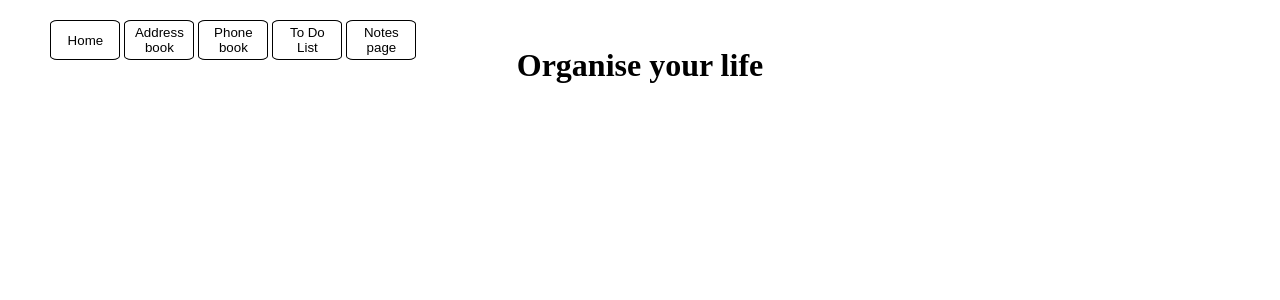
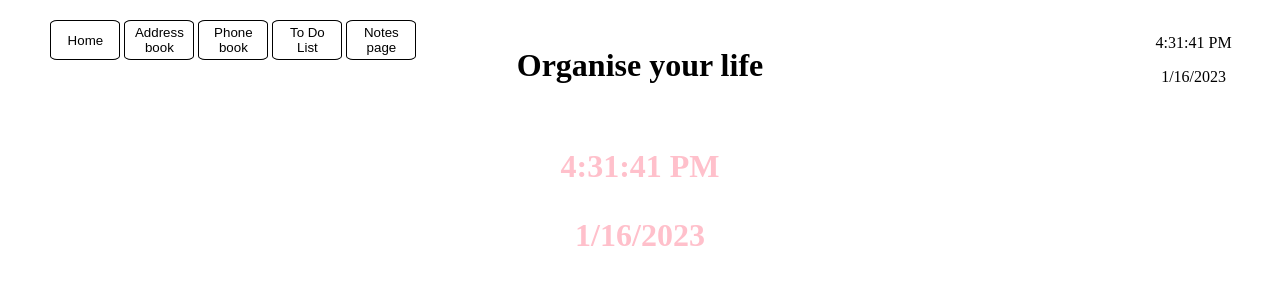
Before and after one commit to katrinalea/organiser, a React (Create React App) app: page / in a window 1280 px wide. Shown: the top 300 px of the page. Built offline with nearby package versions, Linux system fonts and the light colour scheme; no server answers; the HTML template or start-up script is replaced by a standard one.

Commit message:
add time

```diff
--- a/package.json
+++ b/package.json
@@ -8,6 +8,7 @@
     "react": "^18.2.0",
     "react-dom": "^18.2.0",
     "react-scripts": "5.0.1",
+    "react-xml-parser": "^1.1.8",
     "typescript": "^4.9.4"
   },
   "scripts": {
--- a/src/app.css
+++ b/src/app.css
@@ -41,3 +41,17 @@ button:active {
 body {
   text-align: center;
 }
+
+.navbar-datetime {
+  position: absolute;
+  right: 3%;
+  padding: 10px;
+}
+
+.dateTime {
+  font-size: xx-large;
+  color: pink;
+  font-weight: bolder;
+  padding: 10px;
+  font-style: bold;
+}
--- /dev/null
+++ b/src/components/date-time.tsx
@@ -0,0 +1,21 @@
+import React from "react";
+import { useState, useEffect } from "react";
+
+export const DateTime = (): JSX.Element => {
+  const [date, setDate] = useState(new Date());
+
+  useEffect(() => {
+    const timer = setInterval(() => setDate(new Date()), 1000); // date time sets at an interval every 1000ms (1s), clean up resets the process prevents memory leaks
+
+    return function cleanup() {
+      clearInterval(timer);
+    };
+  });
+
+  return (
+    <div>
+      <p>{date.toLocaleTimeString()}</p>
+      <p>{date.toLocaleDateString()}</p>
+    </div>
+  );
+};
--- a/src/pages/NavBar.tsx
+++ b/src/pages/NavBar.tsx
@@ -1,3 +1,5 @@
+import { DateTime } from "../components/date-time";
+
 interface Iprops {
   setRender: (page: string) => void;
 }
@@ -15,6 +17,9 @@ export default function NavBar(props: Iprops): JSX.Element {
         <button onClick={() => props.setRender("to-do")}> To Do List </button>
         <button onClick={() => props.setRender("notes")}> Notes page </button>
       </div>
+      <div className="navbar-datetime">
+        <DateTime />
+      </div>
     </div>
   );
 }
--- a/src/pages/home.tsx
+++ b/src/pages/home.tsx
@@ -1,7 +1,40 @@
+import { json } from "node:stream/consumers";
+import { useEffect, useState } from "react";
+import { DateTime } from "../components/date-time";
+import { IQuote } from "../utils/interfaces";
+import XMLParser from "react-xml-parser";
+
 export default function Home(): JSX.Element {
+  const [randomQuote, setRandomQuote] = useState<IQuote>();
+  console.log("random quote", randomQuote);
+  useEffect(() => {
+    const fetchQuotes = async () => {
+      try {
+        const response = await fetch("https://quotes.rest/qod?language=en", {
+          mode: "no-cors",
+        });
+        const body: IQuote = await XMLParser(response);
+        console.log(body, "json body");
+        setRandomQuote(body);
+      } catch (err) {
+        console.log("fetch failed");
+      }
+    };
+    fetchQuotes();
+  }, []);
+
   return (
     <div>
       <h1> Organise your life </h1>
+      {randomQuote && (
+        <p>
+          {" "}
+          {randomQuote.quote} Author: {randomQuote.author}
+        </p>
+      )}
+      <div className="dateTime">
+        <DateTime />
+      </div>
     </div>
   );
 }
--- a/src/pages/notes.tsx
+++ b/src/pages/notes.tsx
@@ -34,6 +34,14 @@ export default function Notes(): JSX.Element {
     <div>
       <h1> Notes Page</h1>
       <button onClick={() => setClicked(!clicked)}> Add new note </button>
+
+      {allNotes &&
+        allNotes.map((note) => (
+          <li key={note.id}>
+            <h3>{note.title}</h3>
+            <p>{note.message}</p>
+          </li>
+        ))}
       {clicked && (
         <div>
           <p> Note title: </p>
@@ -59,13 +67,6 @@ export default function Notes(): JSX.Element {
           </div>
         </div>
       )}
-      {allNotes &&
-        allNotes.map((note) => (
-          <li key={note.id}>
-            <h3>{note.title}</h3>
-            <p>{note.message}</p>
-          </li>
-        ))}
     </div>
   );
 }
--- a/src/utils/interfaces.ts
+++ b/src/utils/interfaces.ts
@@ -46,3 +46,8 @@ export interface IDBNoteObj {
   title: string;
   message: string;
 }
+
+export interface IQuote {
+  quote: string;
+  author: string;
+}
--- /dev/null
+++ b/src/utils/xml.d.ts
@@ -0,0 +1 @@
+declare module "react-xml-parser";
```
Also changed, not shown: 2 other files (tests, documents, lock files or other folders).
